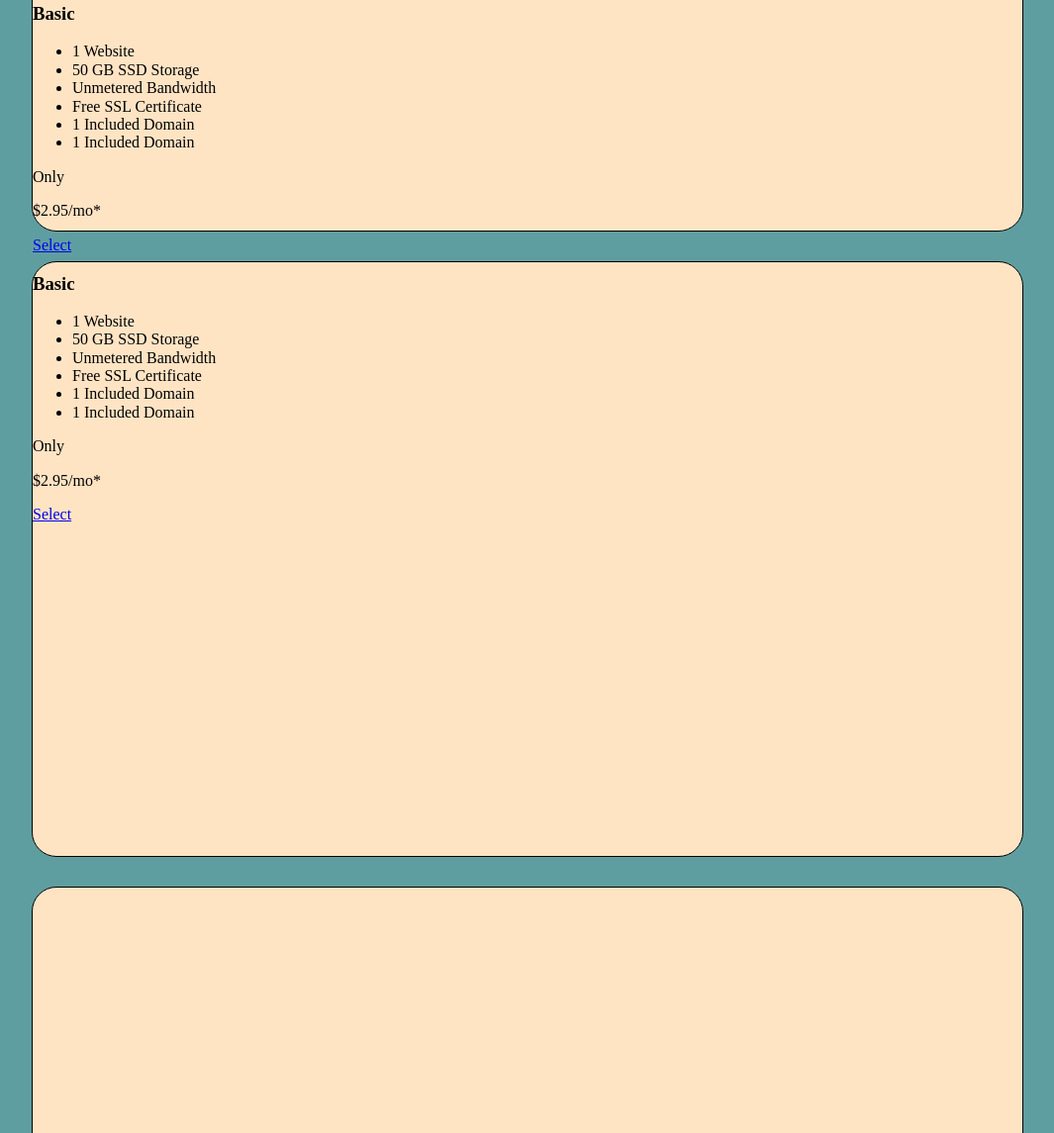
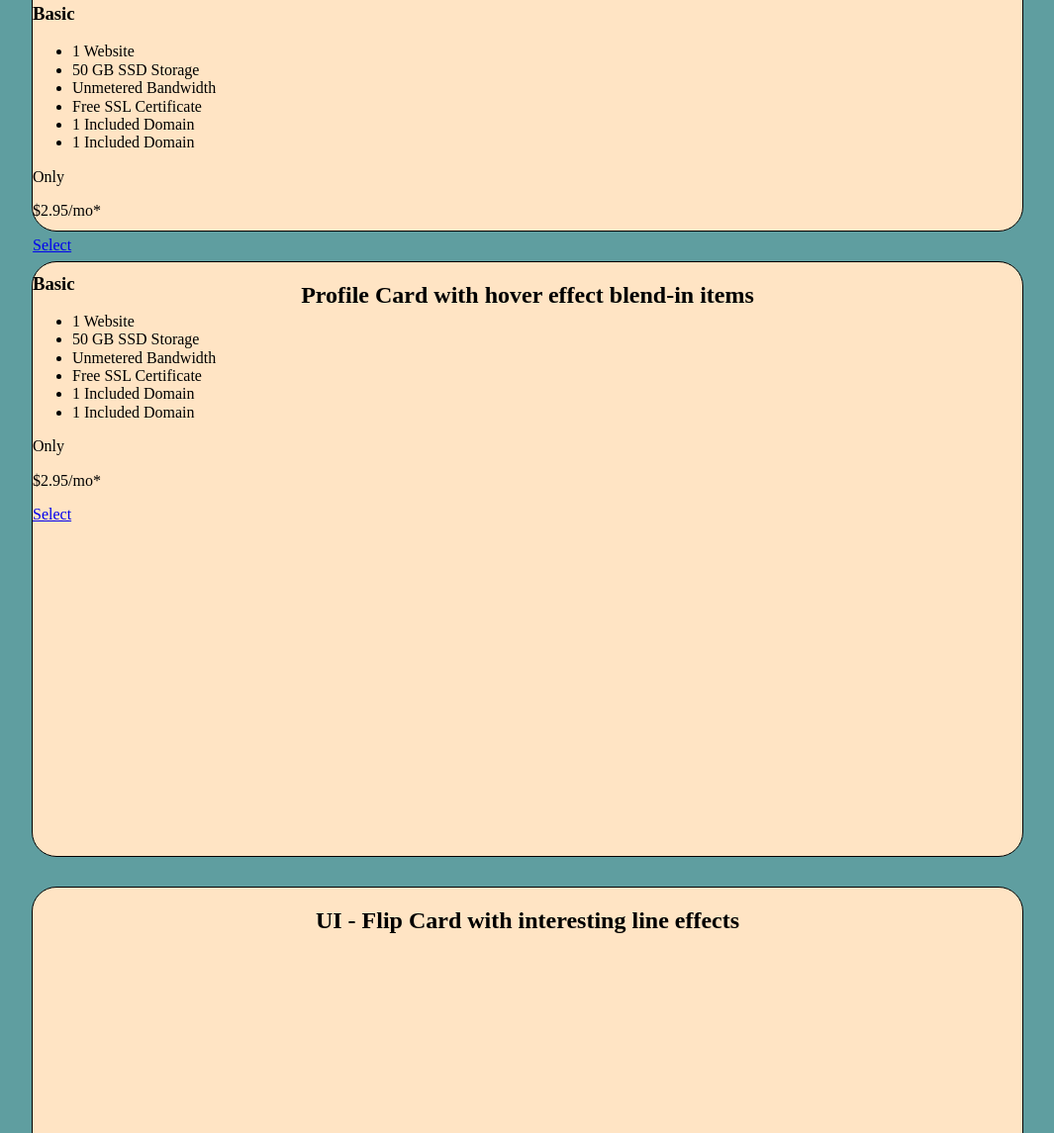
Before and after one commit to CrypticiaN/cs-cards-showroom, a website built with Parcel: page index.html in a window 1280 px wide. Shown: the part 2449-3594 px from the top of the page at 99% size, without its empty margins (107-1172 px from the left). Built offline with nearby package versions, Linux system fonts and the light colour scheme.

Commit message:
select projects & create titles for projects #5 & #6

```diff
--- a/index.html
+++ b/index.html
@@ -211,11 +211,13 @@
     </section>
 
     <section class="card-container" id="card-box-5">
-      <h2></h2>
+      <h2>Profile Card with hover effect blend-in items</h2>
+      <!-- https://codepen.io/atulcodex/pen/ZPgPQQ -->
     </section>
 
     <section class="card-container" id="card-box-6">
-      <h2></h2>
+      <h2>UI - Flip Card with interesting line effects</h2>
+      <!-- https://codepen.io/AbubakerSaeed/pen/EJrRvY -->
     </section>
 
     <section class="card-container" id="card-box-7">
```
